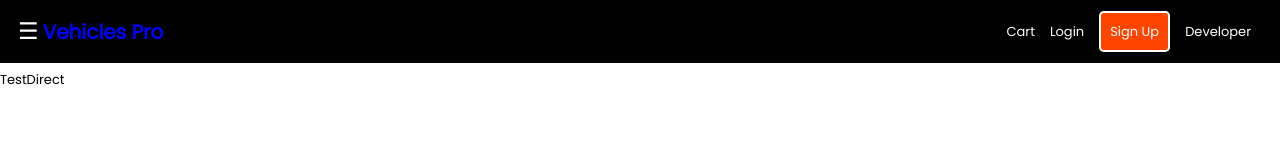
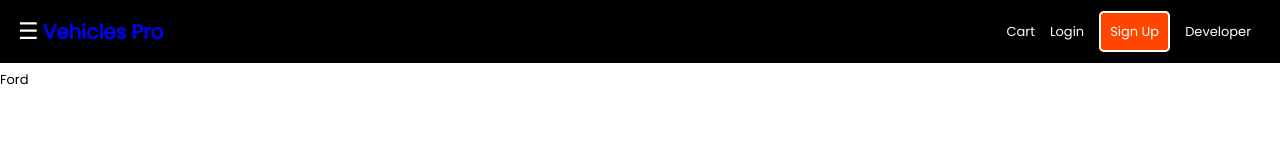
Before and after one commit to NjohPrince/E-Commerce-Website-Using-React-and-Nodejs, a React (Create React App) app in the folder my-app/: page /product/2 in a window 1280 px wide. Shown: the top 160 px of the page. Built offline with nearby package versions, Linux system fonts and the light colour scheme.

Commit message:
confirmed access using the product id

```diff
--- a/my-app/src/Screens/ProductScreen.jsx
+++ b/my-app/src/Screens/ProductScreen.jsx
@@ -1,8 +1,9 @@
 import React from "react";
+import Data from "../Data"
 
 function ProductScreen(props) {
-  console.log(props.match.params.id)
-  return <div>TestDirect</div>;
+  const product = Data.products.find(x => x._id === props.match.params.id);
+  return <div>{product.name}</div>;
 }
 
 export default ProductScreen;
```
Also changed, not shown: 1 other file (tests, documents, lock files or other folders).
